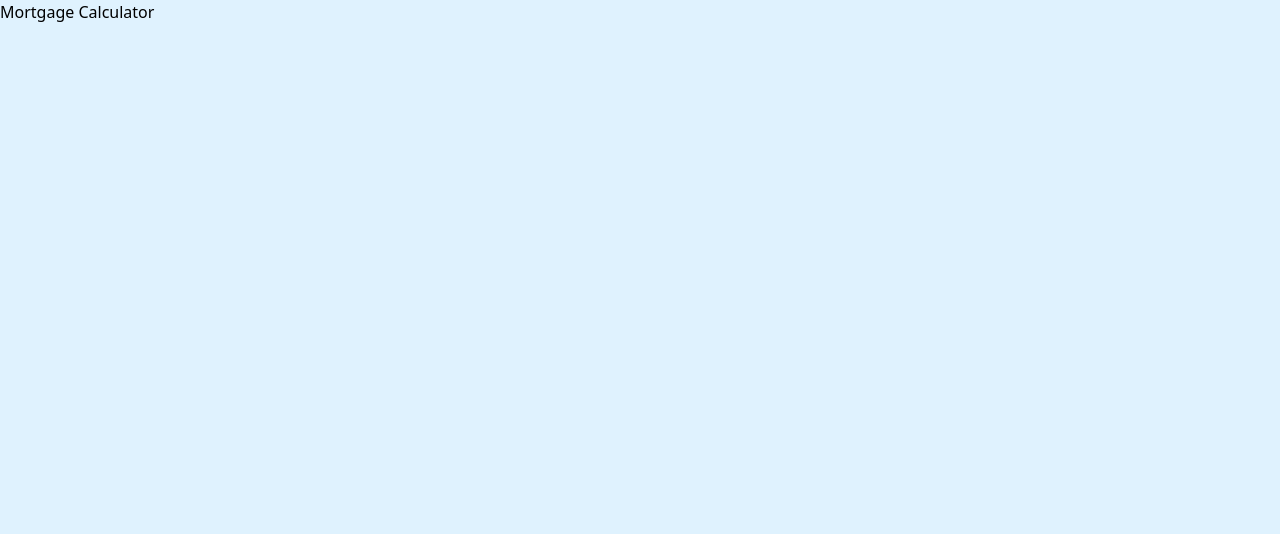
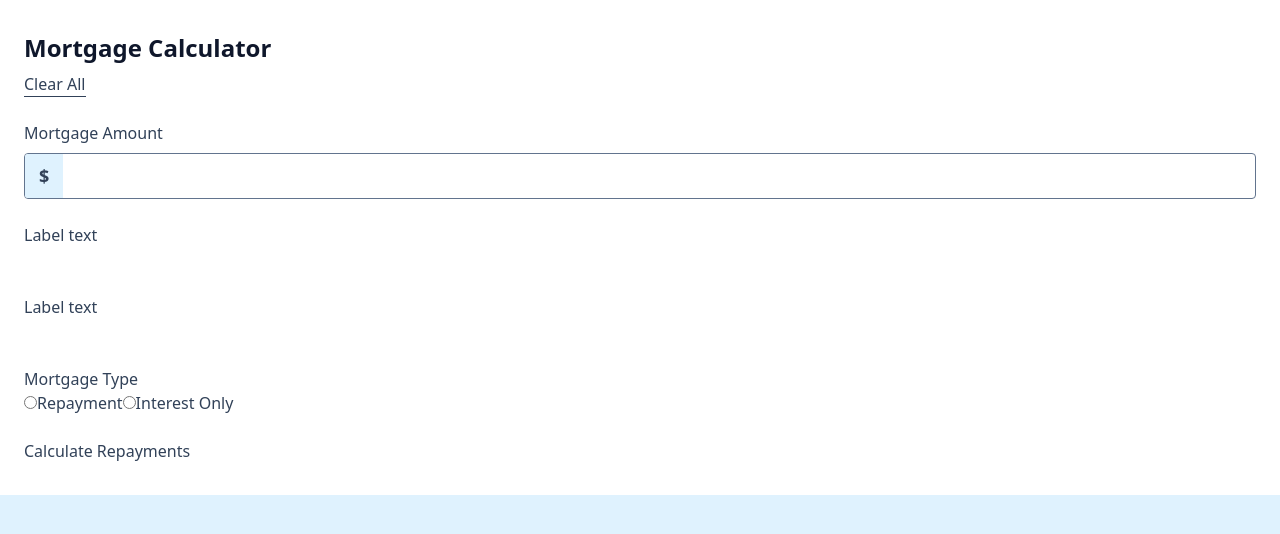
Before and after one commit to MattPahuta/mortgage-repayment-calculator, a React (Vite) app: page / in a window 1280 px wide. Shown: the top 534 px of the page. Built offline with nearby package versions, Linux system fonts and the light colour scheme.

Commit message:
Add base FormInput component and styles

```diff
--- a/index.html
+++ b/index.html
@@ -1,14 +1,16 @@
-<!doctype html>
+<!DOCTYPE html>
 <html lang="en">
   <head>
     <meta charset="UTF-8" />
     <link rel="icon" type="image/svg+xml" href="/vite.svg" />
-    <meta name="viewport" content="width=device-width, initial-scale=1.0" />
+    <meta
+      name="viewport"
+      content="width=device-width, initial-scale=1.0" />
     <title>Mortgage Calculator</title>
-    <link rel="stylesheet" href="./src/css/main.css">
+    <link rel="stylesheet" href="./src/css/main.css" />
   </head>
   <body class="bg-sky-100">
-    <div id="root"></div>
+    <main id="root"></main>
     <script type="module" src="/src/main.jsx"></script>
   </body>
 </html>
--- a/src/App.jsx
+++ b/src/App.jsx
@@ -1,9 +1,10 @@
+import MortgageCalculator from "./components/MortgageCalculator";
 
 function App() {
 
   return (
     <>
-      <h1 className="">Mortgage Calculator</h1>
+      <MortgageCalculator />
     </>
   )
 }
--- /dev/null
+++ b/src/components/FormInput.jsx
@@ -0,0 +1,24 @@
+// Props: type, label text, accent/spacer content, accent/spacer orientation (start/end)
+// FormInput with accent div for accent characters and years
+function FormInput() {
+  return (
+    <div className="">
+      <label htmlFor="mortgageAmount" className="">
+        Mortgage Amount
+        {/* Add prop to change flex property - row-reverse? */}
+        <div className="group mt-2 flex items-center rounded-sm border border-slate-500 overflow-hidden hover:border-amber-500 transition">
+          <div className="bg-sky-100 px-3.5 py-2 text-lg font-bold">$</div>
+          <input
+            type="text"
+            id="mortgageAmount"
+            className="w-full mx-2 text-slate-900 font-semibold outline-0"
+          />
+        </div>
+      </label>
+      {/* error notification */}
+      <div></div>
+    </div>
+  );
+}
+
+export default FormInput;
--- /dev/null
+++ b/src/components/MortgageCalculator.jsx
@@ -0,0 +1,16 @@
+import MortgageForm from "./MortgageForm";
+
+function MortgageCalculator() {
+  return (
+    <div className="grid">
+      {/* form goes here */}
+      <section className="">
+        <MortgageForm />
+      </section>
+      {/* results pane goes here */}
+      <section className=""></section>
+    </div>
+  )
+}
+
+export default MortgageCalculator;
--- /dev/null
+++ b/src/components/MortgageForm.jsx
@@ -0,0 +1,57 @@
+import FormInput from './FormInput';
+
+function MortgageForm() {
+  return (
+    <form noValidate className="py-8 px-6 space-y-6 bg-white text-slate-700">
+      <header className="flex flex-col items-start">
+        <h1 className="mb-2 text-2xl font-bold text-slate-900">Mortgage Calculator</h1>
+        <button className="font-medium cursor-pointer border-b border-slate-700">Clear All</button>
+      </header>
+      <div className="grid gap-6">
+        {/* Input group */}
+        <FormInput />
+        {/* <div className="">
+          <label htmlFor="" className="">Label text
+          <div className="flex">
+            <span className=""></span>
+            <input type="text" className="w-full rounded-sm px-3 py-1.5 text-slate-900 outline-1 -outline-offset-1 outline-slate-700" />
+          </div>
+          </label>
+        </div> */}
+        {/* Input group */}
+        <div className="">
+          <label htmlFor="" className="">Label text
+          <div className="flex">
+            <span className=""></span>
+            <input type="text" className="bg-white" />
+          </div>
+          </label>
+        </div>
+        {/* Input group */}
+        <div className="">
+          <label htmlFor="" className="">Label text
+          <div className="flex">
+            <span className=""></span>
+            <input type="text" className="bg-white" />
+          </div>
+          </label>
+        </div>
+        {/* Radio fieldset */}
+        <fieldset>
+          <legend>Mortgage Type</legend>
+          <label htmlFor="">
+            <input type="radio" />
+            Repayment
+          </label>
+          <label htmlFor="">
+            <input type="radio" />
+            Interest Only
+          </label>
+        </fieldset>
+      </div>
+      <button className="">Calculate Repayments</button>
+    </form>
+  )
+}
+
+export default MortgageForm;
--- /dev/null
+++ b/src/components/ResultsPane.jsx
@@ -0,0 +1,7 @@
+function ResultsPane() {
+  return (
+    <div className=""></div>
+  )
+}
+
+export default ResultsPane;
```
Also changed, not shown: src/components/MortgageTypeSelector.jsx (added).
